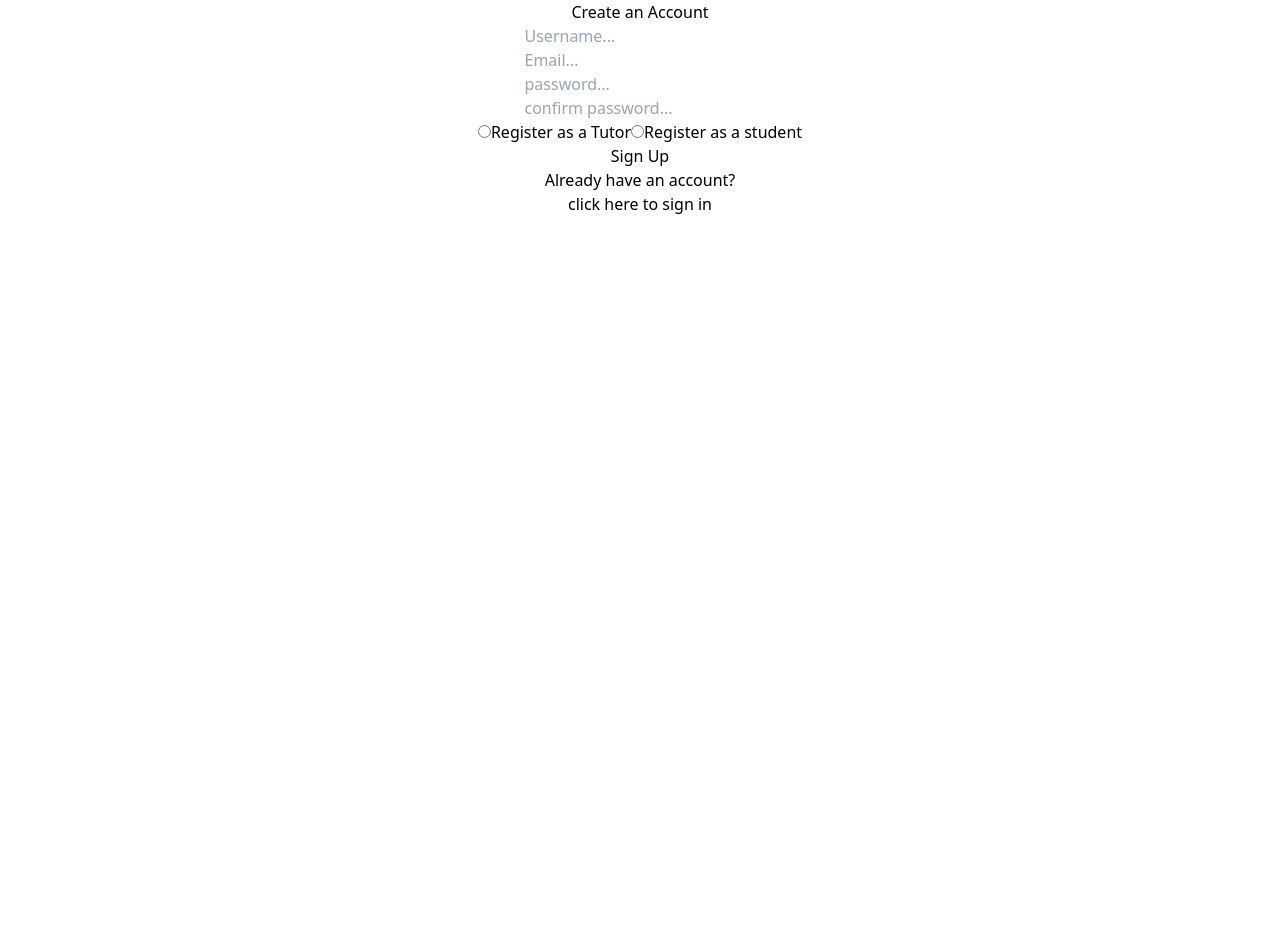
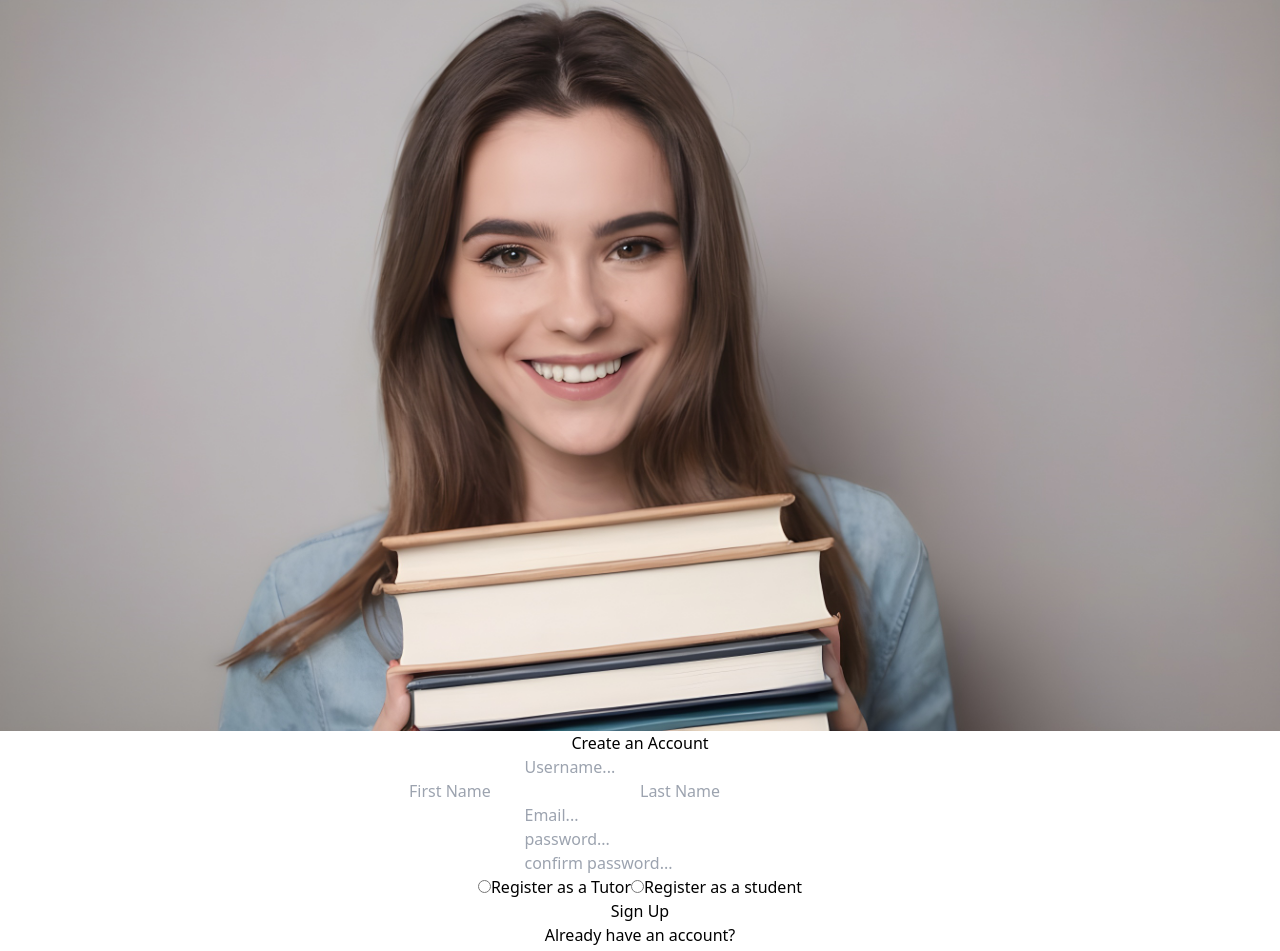
Before and after one commit to nandu44-code/Speak-frontend, a React (Vite) app in the folder Frontend/: page /register in a window 1280 px wide. Shown: the top 951 px of the page. Before the commit the page ends 800 px from the top, so only its background shows below. Built offline with nearby package versions, Linux system fonts and the light colour scheme.

Commit message:
UI improved in sign up and login page

```diff
--- a/Frontend/src/components/LoginForm.jsx
+++ b/Frontend/src/components/LoginForm.jsx
@@ -3,6 +3,7 @@ import { useDispatch } from 'react-redux';
 import { useNavigate } from 'react-router-dom';
 import { Login } from '../features/userSlice';
 import {jwtDecode} from 'jwt-decode';
+import imageSrc from "../assets/images/signupPageImage.jpg";
 
 function LoginForm() {
 
@@ -53,7 +54,12 @@ function LoginForm() {
   }
 
   return (
-    <div className="max-w-md mx-auto mt-28">
+    <div className="flex flex-row bg-yellow-300">
+    <div className="w-3/5 mr-2">
+      <img src={imageSrc} className="w-full h-screen p-2"></img>
+    </div>
+    <div className="w-1/3 mx-auto bg-transparent mt-32">
+
       <h2 className="text-2xl font-bold mb-4 text-blue-800">Log in here....</h2>
       <form className="space-y-4" onSubmit={handleLogin} method='post'>
         <div>
@@ -87,6 +93,7 @@ function LoginForm() {
         <h4 className='text-indigo-800 cursor-pointer' onClick={handleClickSignUp}>click here to register</h4>
       </form>
     </div>
+    </div>
   );
 
   }
--- a/Frontend/src/components/SignupForm.jsx
+++ b/Frontend/src/components/SignupForm.jsx
@@ -2,11 +2,11 @@ import React, { useState, useEffect, memo } from "react";
 import { useDispatch, useSelector } from "react-redux";
 import { useNavigate } from "react-router-dom";
 import { Register } from "../features/userSlice";
-import imageSrc from "../assets/images/pexels-andrea-piacquadio-3772511.jpg";
+import imageSrc from "../assets/images/signupPageImage.jpg";
 import Swal from "sweetalert2";
 import { toast } from "react-toastify";
 import "react-toastify/dist/ReactToastify.css";
-import { TailSpin, ThreeDots } from "react-loader-spinner";
+import { TailSpin } from "react-loader-spinner";
 // import Loader from 'react-loader-spinner/dist/loader/CradleLoader';
 
 function SignUpForm() {
@@ -16,6 +16,8 @@ function SignUpForm() {
   // const [selectedOption, setSelectedOption] = useState('');
   const [formData, setformData] = useState({
     username: "",
+    first_name:"",
+    last_name:"",
     email: "",
     password: "",
     confirmPassword: "",
@@ -106,7 +108,11 @@ function SignUpForm() {
   };
 
   return (
-      <div className="w-1/4 mx-auto bg-transparent mt-32">
+    <div className="flex flex-row bg-yellow-300">
+      <div className="w-3/5 mr-2">
+        <img src={imageSrc} className="w-full h-screen p-2"></img>
+      </div>
+      <div className="w-1/3 mx-auto bg-transparent mt-32">
         <h2 className="text-2xl font-bold mb-4 text-blue-800">
           Create an Account
         </h2>
@@ -120,6 +126,28 @@ function SignUpForm() {
               onChange={handleChange}
               className="w-full px-3 py-2 border rounded-md focus:outline-none focus:border-blue-500 focus:border-2"
               placeholder="Username..."
+              required
+            />
+          </div>
+          <div className="flex flex-row ">
+            <input
+              type="text"
+              id="first_name"
+              name="first_name"
+              value={formData.first_name}
+              onChange={handleChange}
+              className="w-full px-3 py-2 mr-2 border rounded-md focus:outline-none focus:border-blue-500 focus:border-2"
+              placeholder="First Name"
+              required
+            />
+              <input
+              type="text"
+              id="last_name"
+              name="last_name"
+              value={formData.last_name}
+              onChange={handleChange}
+              className="w-full px-3 py-2 border rounded-md focus:outline-none focus:border-blue-500 focus:border-2"
+              placeholder="Last Name"
               required
             />
           </div>
@@ -200,6 +228,7 @@ function SignUpForm() {
         </form>
 
      </div>
+     </div>
   );
 }
 
--- a/Frontend/src/pages/Admin/RequestDetailsPage.jsx
+++ b/Frontend/src/pages/Admin/RequestDetailsPage.jsx
@@ -49,7 +49,7 @@ function RequestDetailsPage() {
   };
 
   return (
-    <div className="flex flex-col justify-center m-10 bg-stone-300 rounded-3xl p-10">
+    <div className="flex flex-col justify-center m-10 bg-stone-200 rounded-3xl p-10">
       <div className=" flex justify-center">
         {userData && (
           <img
@@ -58,16 +58,16 @@ function RequestDetailsPage() {
           ></img>
         )}
       </div>
-        <div className="">
+        <div className=" bg-slate-200 mt-10">
           {userData && (
             <p className="font-bold text-2xl text-violet-900">
               {userData.username}
             </p>
           )}
           {userData && <p className="font-bold text-2xl">{userData.email}</p>}
-          <div className="flex">
+          <div className="flex justify-center">
             {userData && (
-              <p className="font-semibold text-xl">{userData.tutor.state}</p>
+              <p className="font-semibold text-xl">{userData.tutor.state} , </p>
             )}
             {userData && (
               <p className="font-semibold text-xl">{userData.tutor.country}</p>
```
Also changed, not shown: Frontend/src/assets/images/signupPageImage.jpg (added).
